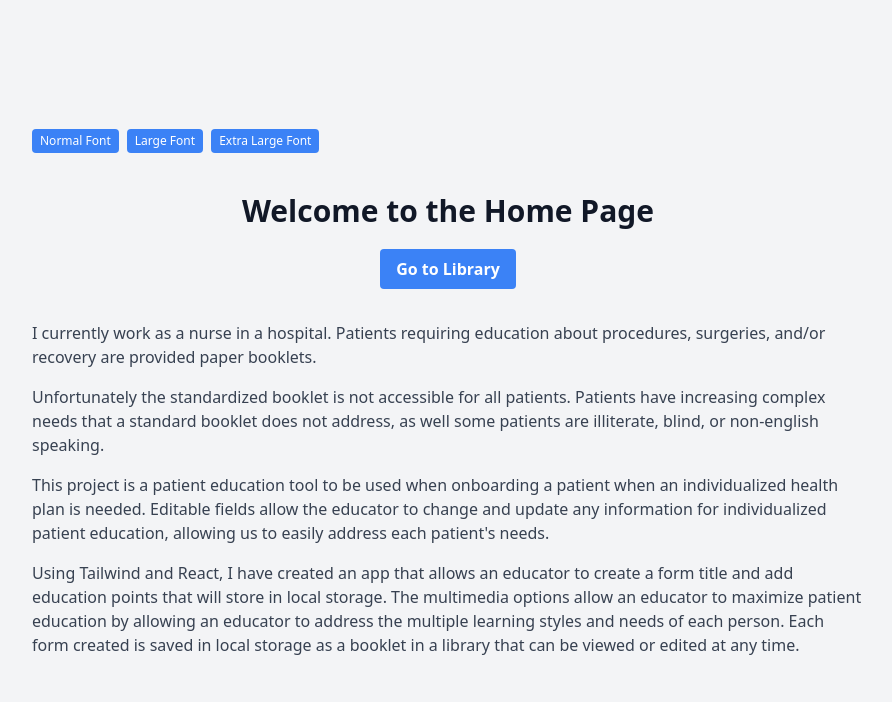
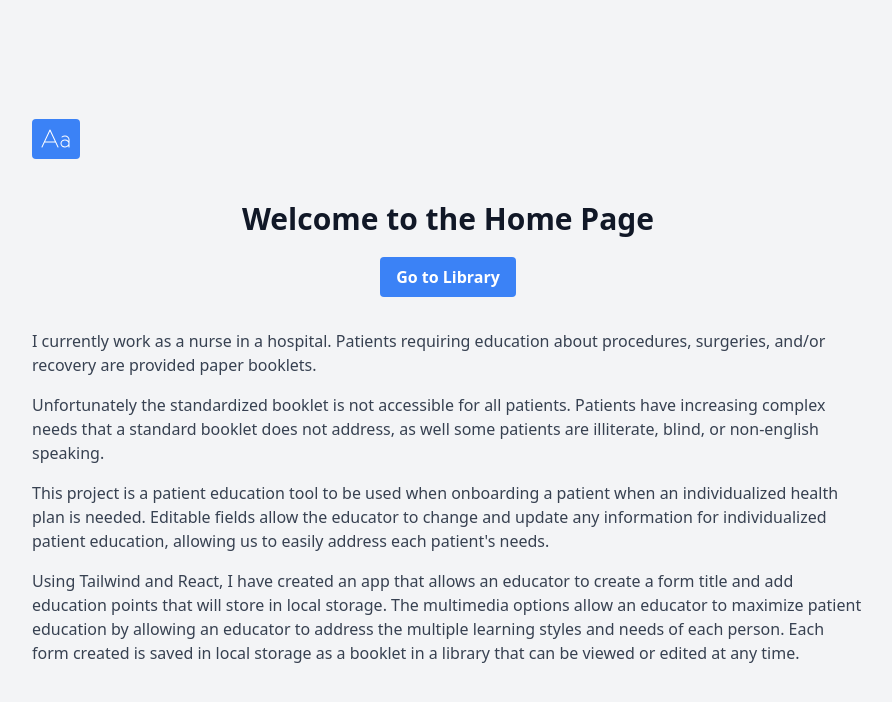
Before and after one commit to mgr514/Onboard, a React (Vite) app: page /#/ in a window 1280 px wide. Shown: the top 702 px of the page, without its empty margins (192-1084 px from the left). Built offline with nearby package versions, Linux system fonts and the light colour scheme.

Commit message:
style changes, fontchange function changed

```diff
--- a/package.json
+++ b/package.json
@@ -10,6 +10,7 @@
     "preview": "vite preview"
   },
   "dependencies": {
+    "@phosphor-icons/react": "^2.1.5",
     "@uidotdev/usehooks": "^2.4.1",
     "react": "^18.2.0",
     "react-dom": "^18.2.0",
--- a/src/Booklet.jsx
+++ b/src/Booklet.jsx
@@ -108,20 +108,21 @@ function Booklet({ match }) {
 
   return (
     <>
-      <div className="flex justify-center items-center min-h-screen bg-gray-100 dark:bg-black">
+      <div className="flex flex-col justify-center items-center min-h-screen bg-gray-100 dark:bg-black">
         <div className="absolute top-0 left-0 p-4">
           <FontSizeToggle />
           <div className="mt-4">
-            {/* <Link
+            <Link
               to="/library"
               className="bg-blue-500 hover:bg-blue-700 text-white font-bold py-2 px-4 rounded"
             >
               Booklet Library
-            </Link> */}
+            </Link>
           </div>
         </div>
 
-        <form className="new-item mx-auto max-w-2xl bg-white shadow-lg rounded-lg p-6 dark:bg-gray-800 dark:shadow-2xl dark:text-white">
+        <div className="new-item mx-auto max-w-2xl bg-white shadow-lg rounded-lg p-6 dark:bg-gray-800 dark:shadow-2xl dark:text-white">
+          <form>
             <h1>Patient Education</h1>
 
             <div className="form-row py-2">
@@ -200,12 +201,11 @@ function Booklet({ match }) {
               </button>
             </div>
           </form>
-        <Link
-          to="/library"
-          className="absolute right-34 bottom-40 bg-blue-500 hover:bg-blue-700 text-white font-bold py-2 px-4 rounded"
-        >
-          Save Booklet
-        </Link>
+        </div>
+
+        <div className="text-center mt-4 text-gray-500">
+          <p>Booklets will automatically save.</p>
+        </div>
       </div>
     </>
   );
--- a/src/components/Fontaccess.jsx
+++ b/src/components/Fontaccess.jsx
@@ -1,4 +1,5 @@
 import React, { useState, useEffect } from "react";
+import { TextAa } from "@phosphor-icons/react";
 
 const FontSizeToggle = () => {
   const [fontSize, setFontSize] = useState("normal");
@@ -8,25 +9,21 @@ const FontSizeToggle = () => {
       fontSize === "normal" ? "100%" : fontSize === "large" ? "125%" : "150%";
   }, [fontSize]);
 
+  const toggleFontSize = () => {
+    setFontSize((prevSize) => {
+      if (prevSize === "normal") return "large";
+      if (prevSize === "large") return "x-large";
+      return "normal";
+    });
+  };
+
   return (
     <div className="space-x-2">
       <button
         className="px-2 py-1 text-xs bg-blue-500 text-white rounded hover:bg-blue-700 transition-colors"
-        onClick={() => setFontSize("normal")}
+        onClick={toggleFontSize}
       >
-        Normal Font
-      </button>
-      <button
-        className="px-2 py-1 text-xs bg-blue-500 text-white rounded hover:bg-blue-700 transition-colors"
-        onClick={() => setFontSize("large")}
-      >
-        Large Font
-      </button>
-      <button
-        className="px-2 py-1 text-xs bg-blue-500 text-white rounded hover:bg-blue-700 transition-colors"
-        onClick={() => setFontSize("x-large")}
-      >
-        Extra Large Font
+        <TextAa size={32} weight="thin" />
       </button>
     </div>
   );
--- a/src/routes/Library.jsx
+++ b/src/routes/Library.jsx
@@ -14,7 +14,7 @@ function Library() {
 
   const handleCreateBooklet = () => {
     const newId =
-      booklets.reduce((maxId, booklet) => Math.max(maxId, booklet.id), 0) + 1; //chatGPt...what is this???
+      booklets.reduce((maxId, booklet) => Math.max(maxId, booklet.id), 0) + 1;
     const newBooklet = {
       title: "",
       points: [],
```
Also changed, not shown: 2 other files (tests, documents, lock files or other folders). Lines whose indentation alone changed are shown as unchanged.
